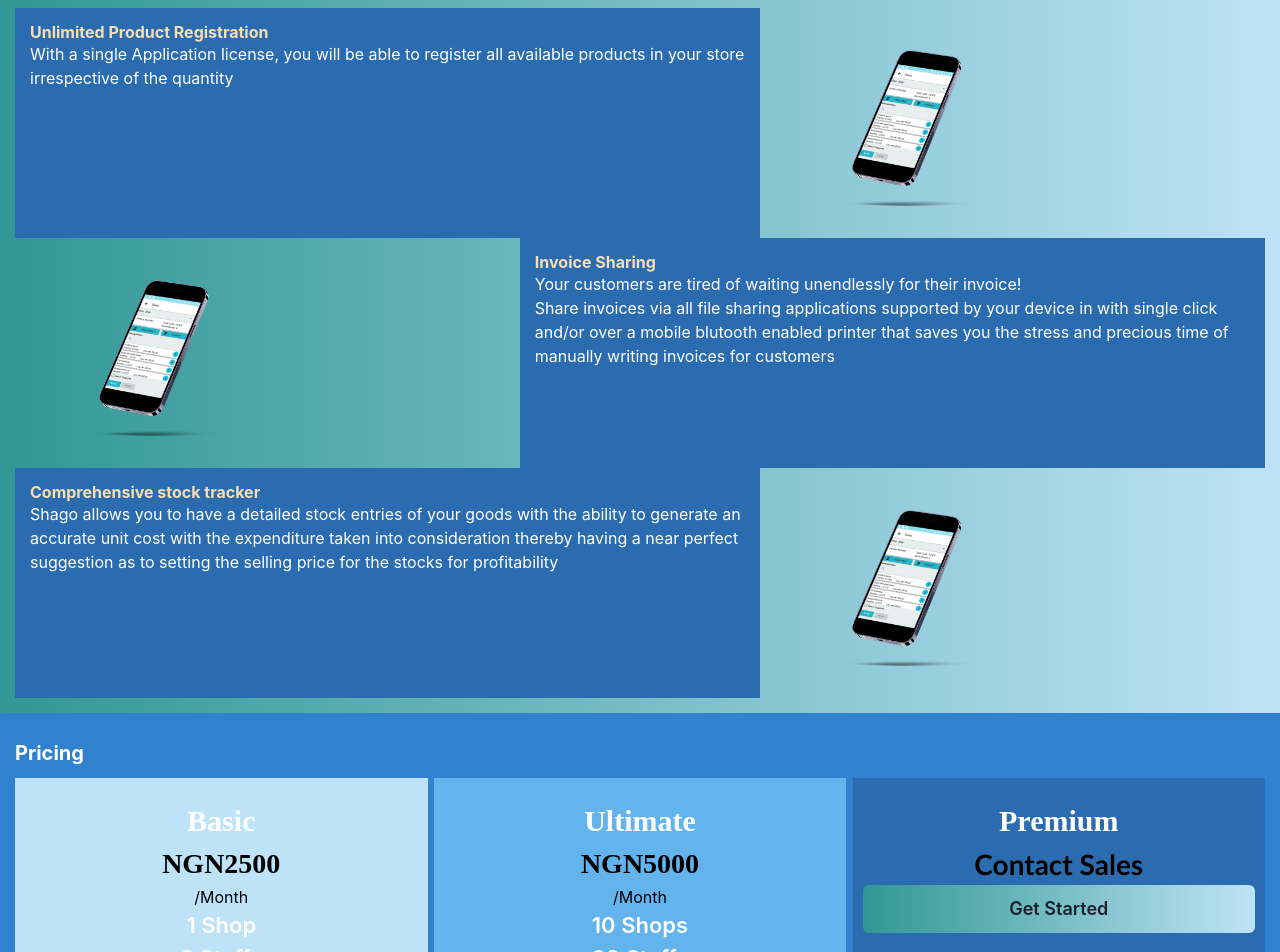
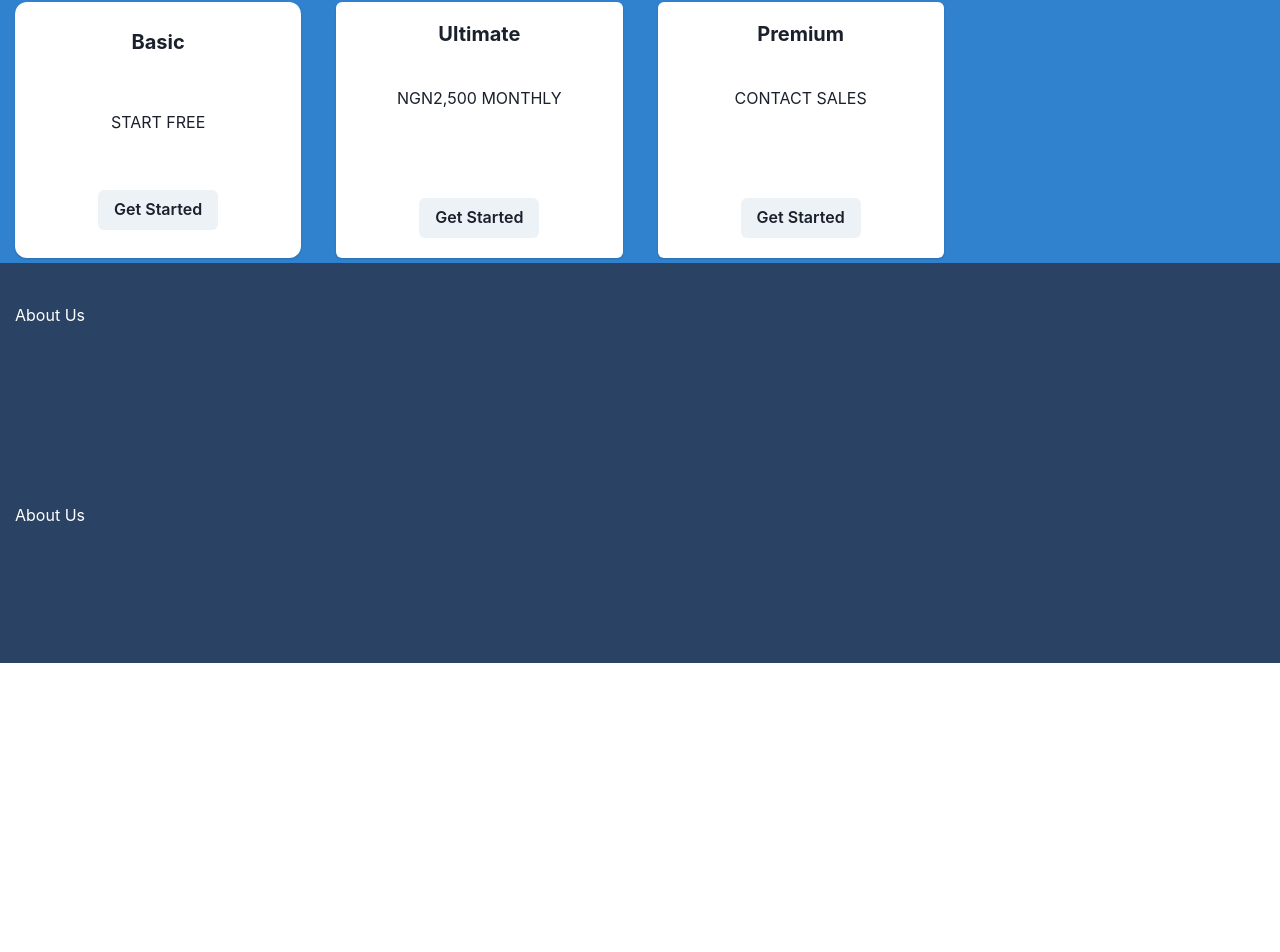
Before and after one commit to abdulquadirL/shago, a Next.js app: page /about in a window 1280 px wide. Before the commit this address had no page. Shown: the part 1771-2723 px from the top of the page. After the commit the page ends 2674 px from the top, so only its background shows below. Built offline with nearby package versions, Linux system fonts and the light colour scheme.

Commit message:
use card component for pricing pricing

```diff
--- /dev/null
+++ b/components/FeatureSections.module.css
@@ -0,0 +1,12 @@
+
+@media (max-width = 599px) {
+    body {
+        display: block;
+    }
+}
+
+@media (min_width = 600px) {
+    body {
+        display: none;
+    }
+}
--- /dev/null
+++ b/components/FixedButton.js
@@ -0,0 +1,18 @@
+
+import { Button } from "@chakra-ui/react";
+
+const FixedButton = ({ onClick }) => {
+  return (
+    <Button
+      position="fixed"
+      bottom={4}
+      right={4}
+      colorScheme="blue"
+      onClick={onClick}
+    >
+      Hello
+    </Button>
+  );
+};
+
+export default FixedButton;
--- a/components/Pricing.js
+++ b/components/Pricing.js
@@ -1,5 +1,5 @@
 import React from 'react'
-import { Box, Button, Flex, Text, HStack, Spacer, Link } from '@chakra-ui/react'
+import { Box, Button, Flex, Heading, Text, HStack, Spacer, Card, CardBody, SimpleGrid, Link, CardHeader, CardFooter } from '@chakra-ui/react'
 import FixedButton from "../components/FixedButton";
 
 export const Pricing = () => {
@@ -23,80 +23,42 @@ export const Pricing = () => {
       > Pricing
       </Text>
 
-       <Flex direction={["column", "row", "row"]}>
-      <Box as="section"
-           bg="blue.100"
-           width="33%"
-           maxHeight="400px"
-           px="10px "
-           py="20px"
-           textAlign="center"
-      >
-        <Text fontFamily="serif" color='white' fontWeight="bold" fontSize={["16px", "22px", "30px"]}>Basic</Text>
-        <Text fontFamily="serif" fontSize={["14px", "20px", "28px"]} fontWeight="bold">NGN2500</Text><p>/Month</p>
-        <Text fontFamily="inherit" color='white' fontWeight="semibold" fontSize={["12px", "18px", "22px"]}>1 Shop <br/> 3 Staffs <br/> Invoicing</Text>
-      <Button
-          bgGradient="linear(to-r, teal.500, blue.100)"
-          _hover={{bgGradient: 'linear(to-l, orange.300, yellow.500)'}}
-          width="100%"
-          mb='15px'
-          size={["sm", "sm", "lg"]}
-         >
-        <Link href="https://play.google.com/store/apps/details?id=ng.pencode.ims">Get Started</Link>
-      </Button>
+       <SimpleGrid minChildWidth='250px' spacing="35px" templateColumns='repeat(auto-fill, minmax(250px, 1fr))'>
+        <Card align="center" size="lg">
+          <CardHeader>
+            <Heading size="md">Basic</Heading>
+          </CardHeader>
+          <CardBody>
+            <Text >START FREE</Text>
+          </CardBody>
+          <CardFooter>
+            <Button><Link href="https://play.google.com/store/apps/details?id=ng.pencode.ims">Get Started</Link></Button>
+          </CardFooter>
+        </Card>
+        <Card align="center">
+          <CardHeader>
+            <Heading size="md">Ultimate</Heading>
+          </CardHeader>
+          <CardBody>
+            <Text>NGN2,500 MONTHLY</Text>
+          </CardBody>
+          <CardFooter>
+            <Button><Link href="https://play.google.com/store/apps/details?id=ng.pencode.ims">Get Started</Link></Button>
+          </CardFooter>
+        </Card>
+        <Card align="center">
+          <CardHeader>
+            <Heading size="md">Premium</Heading>
+          </CardHeader>
+          <CardBody>
+            <Text>CONTACT SALES</Text>
+          </CardBody>
+          <CardFooter>
+            <Button><Link href="https://play.google.com/store/apps/details?id=ng.pencode.ims">Get Started</Link></Button>
+          </CardFooter>
+        </Card>
 
-      </Box>
-      <Spacer/>
-      <Box as="section"
-           bg="blue.300"
-           width="33%"
-           maxHeight="400px"
-           px="10px "
-           py="20px"
-           alignItems="center"
-           textAlign="center"
-           >
-           <Text color='white' fontFamily="serif" fontWeight="bold" fontSize={["16px", "22px", "30px"]}>Ultimate</Text>
-           <Text fontFamily="serif" fontWeight="bold"  fontSize={["14px", "20px", "28px"]}>NGN5000</Text><p>/Month</p>
-           <Text fontFamily="inherit"color='white' fontWeight="semibold" fontSize={["12px", "18px", "22px"]}>10 Shops <br/> 30 Staffs <br/> Invoicing <br/> Staff Management <br/></Text>
-      <Button
-       bgGradient="linear(to-r, teal.500, blue.100)"
-       _hover={{bgGradient: 'linear(to-l, orange.300, yellow.500)'}}
-       width="100%"
-       mt="20px"
-       mb="15px"
-       size={["sm", "sm", "lg"]}
-
-       >
-        Get Started
-      </Button>
-     <FixedButton/>
-    </Box>
-    <Spacer/>
-    <Box as='section'
-         bg="blue.600"
-         width="33%"
-         maxHeight="400px"
-         px="10px "
-         py="20px"
-         textAlign="center"
-         >
-         <Text fontFamily="serif" color='white' fontWeight="bold" fontSize={["16px", "22px", "30px"]}>Premium</Text>
-         <Text fontFamily="calibri" fontWeight="bold" fontStyle=""  fontSize={["16px", "20px", "28px"]}>Contact Sales</Text>
-      <Button
-       bgGradient="linear(to-r, teal.500, blue.100)"
-       _hover={{bgGradient: 'linear(to-l, orange.300, yellow.500)'}}
-       width="100%"
-       position=""
-       bottom={4}
-       size={["sm", "sm", "lg"]}
-
-
-       >
-        Get Started
-      </Button>
-      </Box>
-       </Flex>
+       </SimpleGrid>
 
     </Box>
   )
--- /dev/null
+++ b/components/theme.js
@@ -0,0 +1,15 @@
+// theme.js
+
+// 1. import `extendTheme` function
+import { extendTheme } from '@chakra-ui/react'
+
+// 2. Add your color mode config
+const config = {
+  initialColorMode: 'system',
+  useSystemColorMode: false,
+}
+
+// 3. extend the theme
+const theme = extendTheme({ config })
+
+export default theme
--- /dev/null
+++ b/pages/about.js
@@ -0,0 +1,7 @@
+export default function About() {
+    return (
+        <div>
+            <h1>Junior Web Developer</h1>
+        </div>
+    )
+}
```
Also changed, not shown: components/NavButton.js (added, +11 -0 lines), public/goods.jpg (added).
